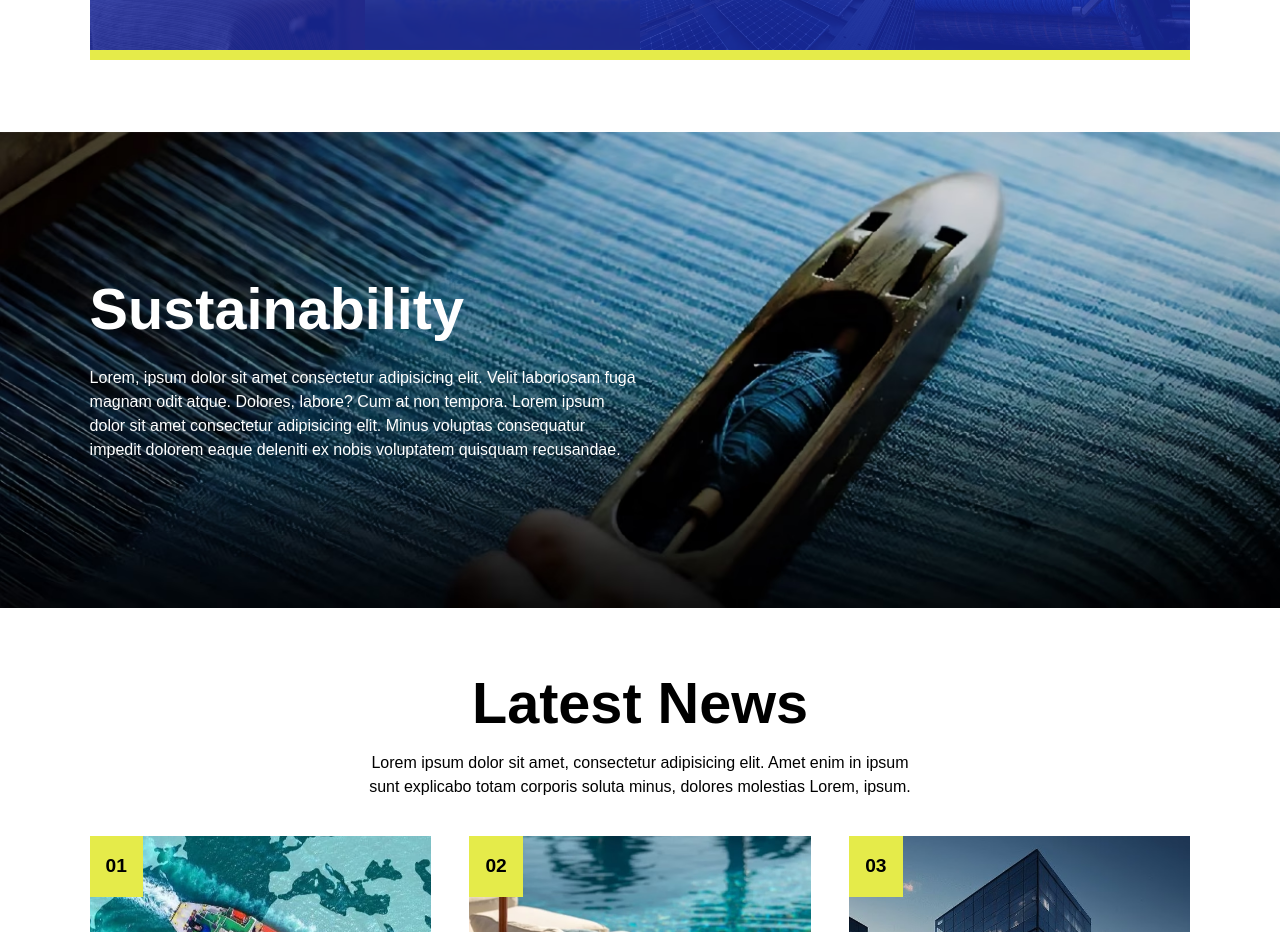
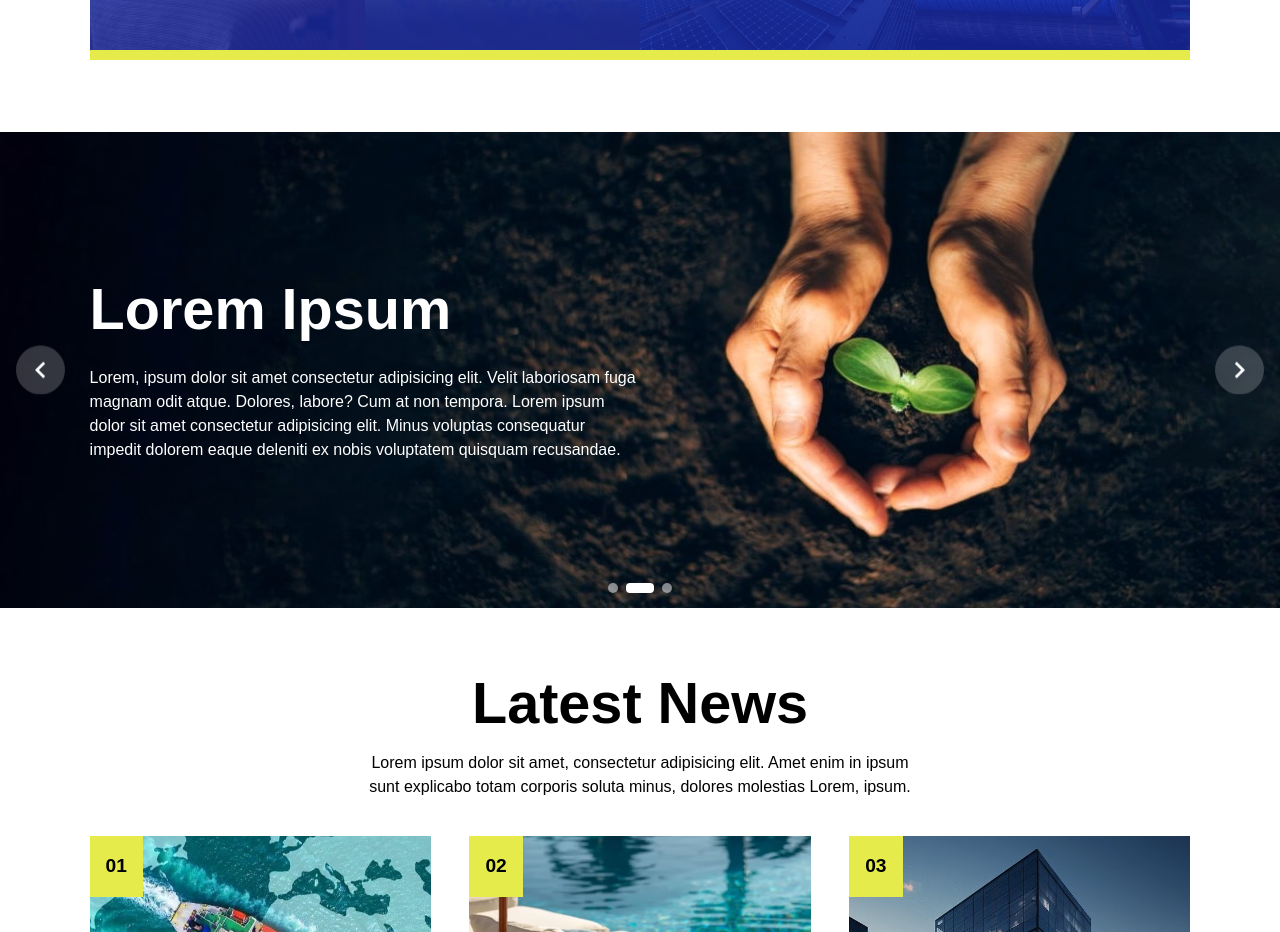
Before and after one commit to josephpal27/tandhan-group, a Next.js app: page / in a window 1280 px wide. Shown: the part 2720-3652 px from the top of the page. Built offline with nearby package versions, Linux system fonts and the light colour scheme; a web font is replaced by a local one.

Commit message:
Sustainability Updated

```diff
--- a/src/components/home/Sustainable.jsx
+++ b/src/components/home/Sustainable.jsx
@@ -1,16 +1,83 @@
 "use client";
 
+import { useRef } from "react";
 import { motion } from "framer-motion";
 import { headingVariant } from "@/utils/animations";
+import { Swiper, SwiperSlide } from "swiper/react";
+import { Pagination, Autoplay } from "swiper/modules";
+import { MdChevronLeft, MdChevronRight } from "react-icons/md";
+import "swiper/css";
+import "swiper/css/pagination";
+
+const sustainableData = [
+    {
+        id: 1,
+        title: "Sustainability",
+        desc: "Lorem, ipsum dolor sit amet consectetur adipisicing elit. Velit laboriosam fuga magnam odit atque. Dolores, labore? Cum at non tempora. Lorem ipsum dolor sit amet consectetur adipisicing elit. Minus voluptas consequatur impedit dolorem eaque deleniti ex nobis voluptatem quisquam recusandae.",
+        image: "/images/sustainable-bg.avif",
+    },
+    {
+        id: 2,
+        title: "Lorem Ipsum",
+        desc: "Lorem, ipsum dolor sit amet consectetur adipisicing elit. Velit laboriosam fuga magnam odit atque. Dolores, labore? Cum at non tempora. Lorem ipsum dolor sit amet consectetur adipisicing elit. Minus voluptas consequatur impedit dolorem eaque deleniti ex nobis voluptatem quisquam recusandae.",
+        image: "/images/sustainable-bg-2.avif",
+    },
+    {
+        id: 3,
+        title: "Lorem Ipsum",
+        desc: "Lorem, ipsum dolor sit amet consectetur adipisicing elit. Velit laboriosam fuga magnam odit atque. Dolores, labore? Cum at non tempora. Lorem ipsum dolor sit amet consectetur adipisicing elit. Minus voluptas consequatur impedit dolorem eaque deleniti ex nobis voluptatem quisquam recusandae.",
+        image: "/images/sustainable-bg.avif",
+    },
+]
 
 const Sustainable = () => {
+    const swiperRef = useRef(null);
+
     return (
         <section className="
             px-0
             mt-[4rem] sm:mt-[3rem] lg:mt-[4rem] xl:mt-[4.5rem] 2xl:mt-[5rem]
             relative
         ">
-            <img src="/images/sustainable-bg.avif" alt="Sustainable" loading="lazy" className="w-full" />
+            {/* Prev Button */}
+            <button
+                onClick={() => swiperRef.current?.slidePrev()}
+                className="absolute left-4 top-1/2 -translate-y-1/2 z-10
+                    bg-white/20 hover:bg-white/40 backdrop-blur-sm
+                    text-white rounded-full p-2 transition-all duration-300"
+            >
+                <MdChevronLeft size={33} />
+            </button>
+
+            {/* Next Button */}
+            <button
+                onClick={() => swiperRef.current?.slideNext()}
+                className="absolute right-4 top-1/2 -translate-y-1/2 z-10
+                    bg-white/20 hover:bg-white/40 backdrop-blur-sm
+                    text-white rounded-full p-2 transition-all duration-300"
+            >
+                <MdChevronRight size={33} />
+            </button>
+
+            <Swiper
+                onSwiper={(swiper) => (swiperRef.current = swiper)}
+                modules={[Pagination, Autoplay]}
+                slidesPerView={1}
+                centeredSlides={false}
+                loop={true}
+                grabCursor={true}
+                speed={1000}
+                autoplay={{
+                    delay: 3000,
+                    disableOnInteraction: false,
+                }}
+                pagination={{
+                    clickable: true,
+                }}
+            >
+                {sustainableData.map((item, index) => (
+                    <SwiperSlide key={index}>
+                        <img src={item.image} alt={item.title} loading="lazy" className="w-full" />
                         <div className="
                             absolute w-full h-full left-0 top-0 px-[1rem] sm:px-[5%] lg:px-[7%]
                             py-[4rem]
@@ -22,12 +89,32 @@ const Sustainable = () => {
                                 whileInView="visible"
                                 viewport={{ once: true }}
                             >
-                    Sustainability
+                                {item.title}
                             </motion.h5>
                             <p className="mt-[1.5rem] w-[50%]">
-                    Lorem, ipsum dolor sit amet consectetur adipisicing elit. Velit laboriosam fuga magnam odit atque. Dolores, labore? Cum at non tempora. Lorem ipsum dolor sit amet consectetur adipisicing elit. Minus voluptas consequatur impedit dolorem eaque deleniti ex nobis voluptatem quisquam recusandae.
+                                {item.desc}
                             </p>
                         </div>
+                    </SwiperSlide>
+                ))}
+            </Swiper>
+
+            <style>{`
+                .swiper-pagination-bullet {
+                    background: white;
+                    opacity: 0.5;
+                    width: 10px;
+                    height: 10px;
+                }
+                .swiper-pagination-bullet-active {
+                    background: white;
+                    opacity: 1;
+                    width: 28px;
+                    border-radius: 4px;
+                    transition: width 0.3s ease;
+                }
+            `}</style>
+
         </section>
     )
 }
```
Also changed, not shown: public/images/sustainable-bg-2.avif (added). Lines whose indentation alone changed are shown as unchanged.
